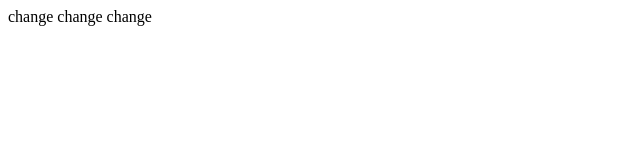
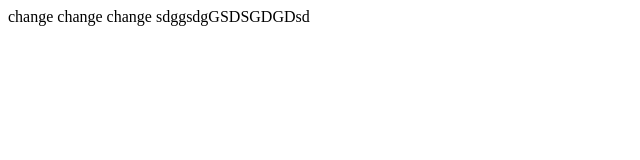
Before and after one commit to Lan-325/gitdemo, a plain HTML site: page index.html in a window 1280 px wide. Shown: the whole page, without its empty margins (0-640 px from the left). Drawn offline with Linux system fonts and the light colour scheme.

Commit message:
version6

```diff
--- a/index.html
+++ b/index.html
@@ -9,5 +9,6 @@
     change
     change
     change
+    sdggsdgGSDSGDGDsd
 </body>
 </html>
```
